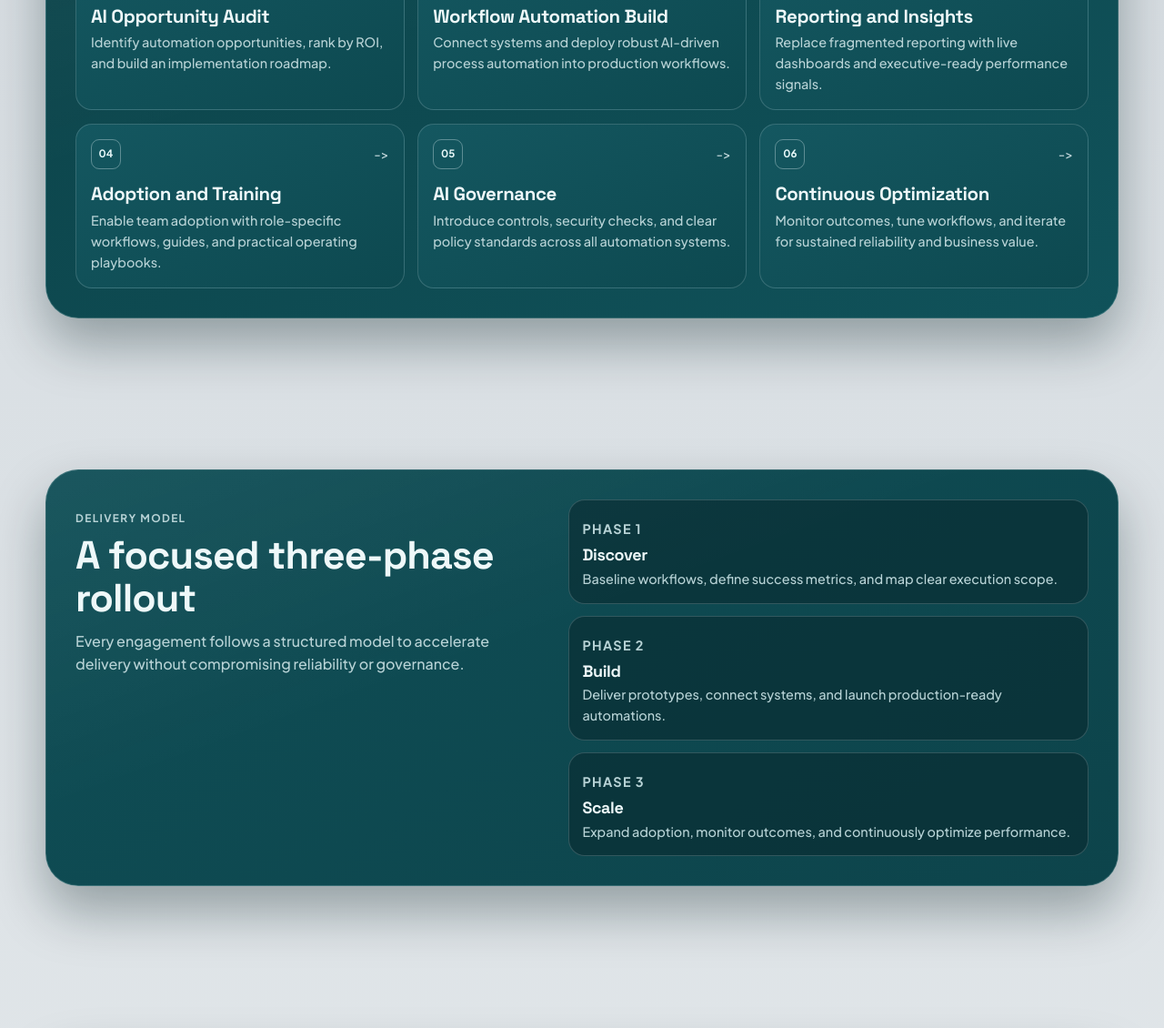
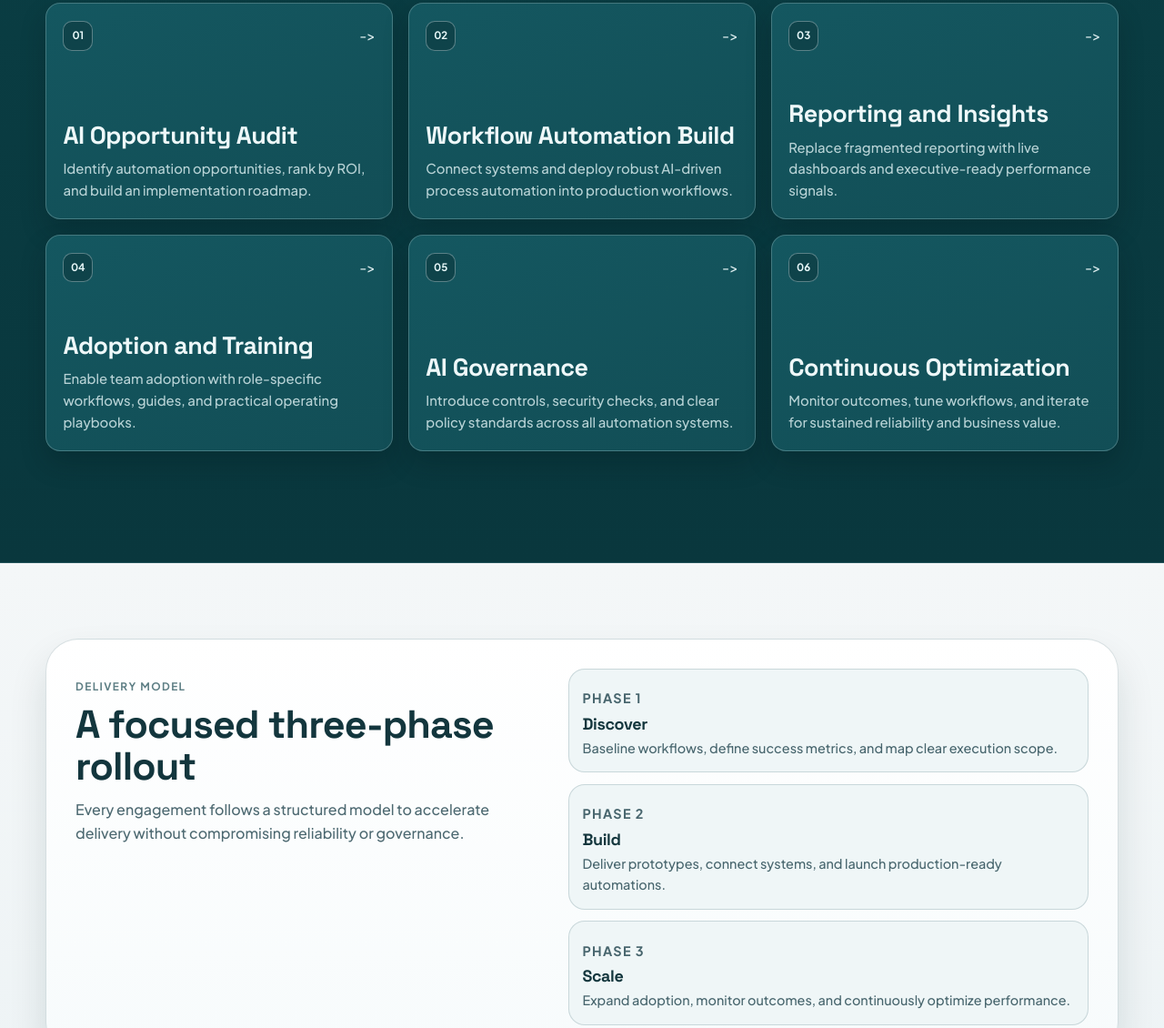
Before and after one commit to LoganRobson70/robson-ai-solutions-website, a plain HTML site: page index.html in a window 1280 px wide. Shown: the part 1245-2375 px from the top of the page at 91% size. Drawn offline with Linux system fonts and the light colour scheme.

Commit message:
Define section background bands and refine core services card style

```diff
--- a/index.html
+++ b/index.html
@@ -115,7 +115,7 @@
       </section>
 
       <section class="section capabilities" id="services" aria-labelledby="services-title">
-        <div class="container surface section-surface reveal" data-delay="0.02">
+        <div class="container capabilities-shell reveal" data-delay="0.02">
           <div class="section-head reveal" data-delay="0.08">
             <p class="section-label">Core Services</p>
             <h2 class="section-title" id="services-title">
--- a/styles.css
+++ b/styles.css
@@ -26,6 +26,11 @@
   --surface: #0c4349;
   --surface-2: #10525a;
   --surface-3: #0f4d54;
+
+  --section-hero-bg: linear-gradient(180deg, #d3dae0 0%, #c9d2d9 100%);
+  --section-cap-bg: linear-gradient(180deg, #0a3f45 0%, #09373d 100%);
+  --section-process-bg: linear-gradient(180deg, #f4f7f8 0%, #edf3f5 100%);
+  --section-cta-bg: linear-gradient(180deg, #ced6dc 0%, #c3ccd4 100%);
 
   --card: #145760;
   --card-hover: #18636d;
@@ -289,7 +294,7 @@ p {
 }
 
 .site-main {
-  padding-block: 0.4rem 1rem;
+  padding-block: 0.4rem 0;
 }
 
 .surface {
@@ -305,6 +310,18 @@ p {
 
 .hero {
   padding-top: clamp(2.6rem, 7vw, 4.5rem);
+  background: var(--section-hero-bg);
+}
+
+.capabilities {
+  background: var(--section-cap-bg);
+  border-top: 1px solid rgba(225, 245, 247, 0.12);
+  border-bottom: 1px solid rgba(225, 245, 247, 0.12);
+}
+
+.capabilities-shell {
+  padding: clamp(1.3rem, 3.4vw, 2.4rem) 0;
+  color: var(--text-main);
 }
 
 .hero-surface {
@@ -516,6 +533,11 @@ h1 {
   margin-bottom: 1.1rem;
 }
 
+.capabilities .section-head {
+  text-align: center;
+  margin-bottom: 1.7rem;
+}
+
 .section-label {
   margin-bottom: 0.48rem;
   font-size: 0.74rem;
@@ -530,17 +552,31 @@ h1 {
   max-width: 24ch;
 }
 
+.capabilities .section-title {
+  margin-inline: auto;
+  max-width: 18ch;
+  color: #ecf8f9;
+}
+
+.capabilities .section-label {
+  color: #9fc5ca;
+}
+
 .capability-grid {
   display: grid;
   grid-template-columns: repeat(3, minmax(0, 1fr));
-  gap: 0.92rem;
+  gap: 1.05rem;
 }
 
 .capability-card {
-  border-radius: var(--radius-md);
-  border: 1px solid rgba(226, 244, 246, 0.18);
-  background: linear-gradient(150deg, var(--card), var(--card-soft));
-  padding: 1rem;
+  border-radius: 16px;
+  border: 1px solid rgba(226, 244, 246, 0.24);
+  background: linear-gradient(160deg, #145760, #124e56);
+  box-shadow: var(--shadow-card);
+  padding: 1.15rem;
+  min-height: 238px;
+  display: flex;
+  flex-direction: column;
   transition:
     background-color 0.22s ease,
     transform 0.22s ease,
@@ -551,13 +587,15 @@ h1 {
   display: flex;
   justify-content: space-between;
   align-items: center;
+  margin-bottom: auto;
 }
 
 .card-icon {
   width: 2.05rem;
   height: 2.05rem;
-  border-radius: 9px;
+  border-radius: 10px;
   border: 1px solid rgba(233, 247, 249, 0.35);
+  background: rgba(6, 32, 37, 0.34);
   display: inline-flex;
   align-items: center;
   justify-content: center;
@@ -567,19 +605,24 @@ h1 {
 }
 
 .card-arrow {
-  color: rgba(236, 248, 250, 0.82);
-  font-size: 0.88rem;
+  color: rgba(236, 248, 250, 0.92);
+  font-size: 0.95rem;
 }
 
 .capability-card h3 {
-  margin-top: 1rem;
-  font-size: 1.28rem;
+  margin-top: 1.95rem;
+  font-size: 1.68rem;
+  line-height: 1.15;
 }
 
 .capability-card p {
-  margin-top: 0.42rem;
+  margin-top: 0.58rem;
   color: var(--text-muted);
-  font-size: 0.9rem;
+  font-size: 0.93rem;
+}
+
+.process {
+  background: var(--section-process-bg);
 }
 
 .process-shell {
@@ -588,18 +631,20 @@ h1 {
   display: grid;
   grid-template-columns: minmax(0, 0.95fr) minmax(0, 1.05fr);
   gap: var(--space-6);
-  background:
-    linear-gradient(160deg, rgba(255, 255, 255, 0.05), transparent 43%),
-    linear-gradient(145deg, #0f4e56, #0d444b);
-  border: 1px solid var(--line-soft);
-  box-shadow: var(--shadow-panel);
-  color: var(--text-main);
+  background: linear-gradient(180deg, #ffffff, #f7fbfc);
+  border: 1px solid rgba(16, 67, 74, 0.16);
+  box-shadow: 0 22px 42px rgba(14, 38, 44, 0.12);
+  color: #13363d;
+}
+
+.process-shell .section-label {
+  color: #5e7f85;
 }
 
 .process-copy p {
   margin-top: 0.7rem;
   max-width: 54ch;
-  color: var(--text-muted);
+  color: #4d6971;
 }
 
 .process-steps {
@@ -612,8 +657,8 @@ h1 {
 
 .process-steps li {
   border-radius: var(--radius-md);
-  border: 1px solid rgba(231, 245, 247, 0.18);
-  background: rgba(8, 38, 43, 0.52);
+  border: 1px solid rgba(23, 76, 84, 0.18);
+  background: #eff6f7;
   padding: 0.92rem;
 }
 
@@ -621,7 +666,7 @@ h1 {
   font-size: 0.72rem;
   letter-spacing: 0.09em;
   text-transform: uppercase;
-  color: var(--text-dim);
+  color: #2b6d75;
   font-weight: 700;
 }
 
@@ -632,8 +677,13 @@ h1 {
 
 .process-steps p {
   margin-top: 0.34rem;
-  color: var(--text-muted);
+  color: #47656d;
   font-size: 0.9rem;
+}
+
+.cta-section {
+  background: var(--section-cta-bg);
+  border-top: 1px solid rgba(19, 54, 61, 0.14);
 }
 
 .cta-shell {
@@ -662,6 +712,8 @@ h1 {
 
 .site-footer {
   padding: 1.35rem 0 2rem;
+  background: var(--section-cta-bg);
+  border-top: 1px solid rgba(19, 54, 61, 0.14);
 }
 
 .footer-shell {
@@ -709,8 +761,8 @@ h1 {
   }
 
   .capability-card:hover {
-    background: linear-gradient(150deg, var(--card-hover), var(--card));
-    border-color: rgba(241, 250, 251, 0.34);
+    background: linear-gradient(160deg, #1b6671, #155a62);
+    border-color: rgba(241, 250, 251, 0.4);
     transform: translateY(-2px);
   }
 }
```
